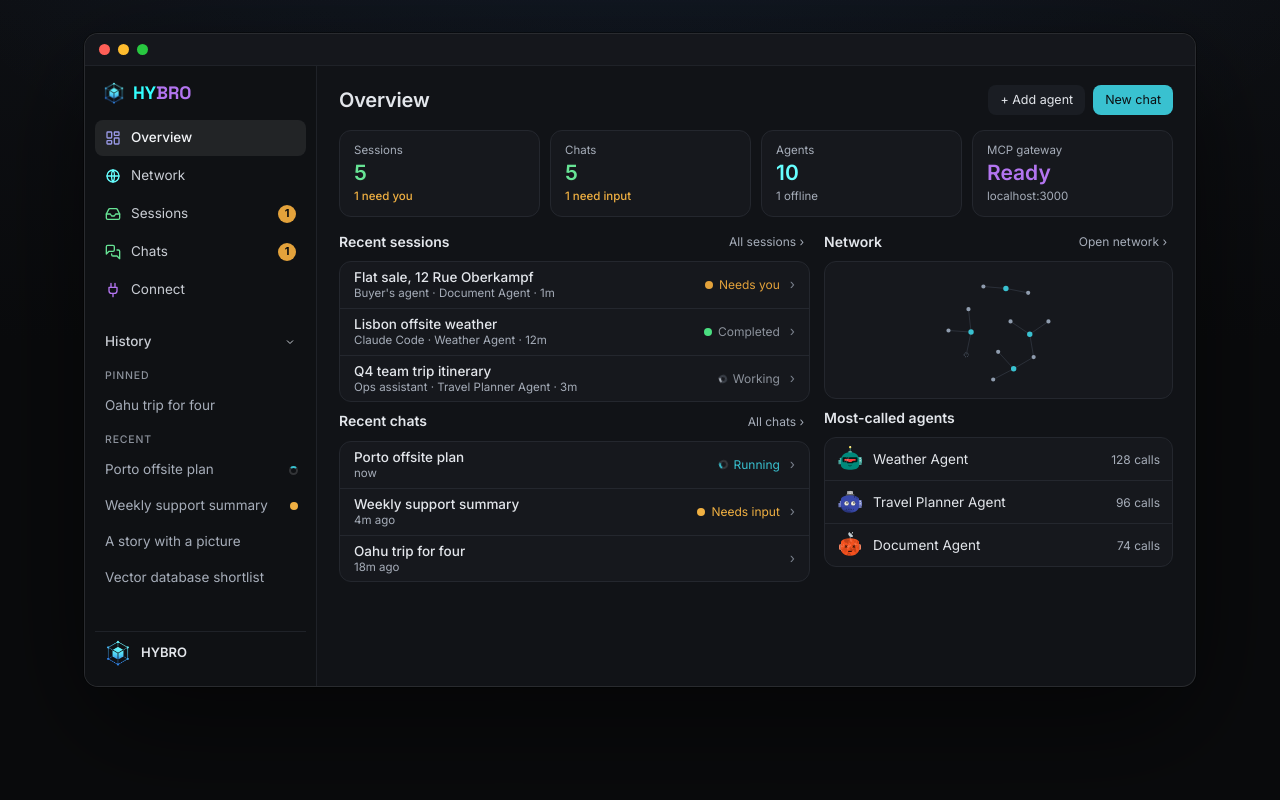
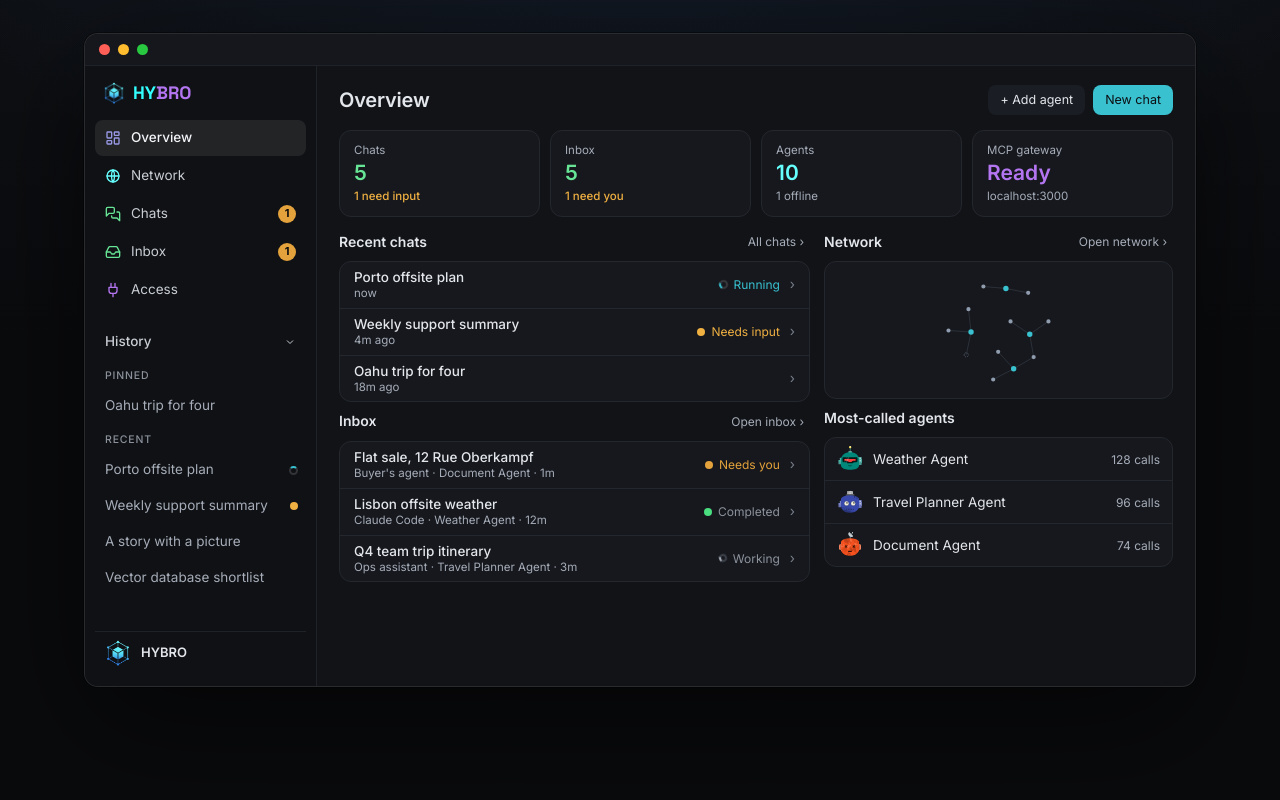
Before and after one commit to hybroai/hybro-home, a Next.js app: page / in a window 1280 px wide. Shown: the part 560-1360 px from the top of the page. Built offline with nearby package versions, Linux system fonts and the light colour scheme.

Commit message:
feat: rename the app preview tabs to Chats, Inbox and Access
Follow the Hybro app's new sidebar: Sessions becomes Inbox and moves below
Chats, Connect becomes Access, and the Overview tiles and lists put chats
before the inbox.

```diff
--- a/components/site/home/app-preview.tsx
+++ b/components/site/home/app-preview.tsx
@@ -30,9 +30,9 @@ type View = 'overview' | 'network' | 'sessions' | 'chats' | 'connect'
 const VIEWS: { key: View; label: string }[] = [
   { key: 'overview', label: 'Overview' },
   { key: 'network', label: 'Network' },
-  { key: 'sessions', label: 'Sessions' },
   { key: 'chats', label: 'Chats' },
-  { key: 'connect', label: 'Connect' },
+  { key: 'sessions', label: 'Inbox' },
+  { key: 'connect', label: 'Access' },
 ]
 
 // Sidebar icons and their colors, as in the app's navigation.
@@ -125,7 +125,7 @@ const MINI = {
 }
 const MOST_CALLED = NET_AGENTS.slice().sort((a, b) => b.calls - a.calls).slice(0, 3)
 
-/** A clickable mock of the Hybro app: Overview, Network, Sessions, Chats and Connect. */
+/** A clickable mock of the Hybro app: Overview, Network, Chats, Inbox and Access. */
 export function AppPreview() {
   const [view, setView] = useState<View>('overview')
   const [chatIndex, setChatIndex] = useState(0)
@@ -168,8 +168,8 @@ export function AppPreview() {
   let body: ReactNode
   if (view === 'overview') {
     const tiles = [
-      { label: 'Sessions', value: '5', color: 'hsl(142 70% 65%)', detail: decision ? 'Open' : '1 need you', warn: !decision, pick: () => go('sessions') },
       { label: 'Chats', value: String(chats.length), color: 'hsl(142 70% 65%)', detail: chatAnswer ? '1 running' : '1 need input', warn: !chatAnswer, pick: () => openChat(chatAnswer ? 3 : 4) },
+      { label: 'Inbox', value: '5', color: 'hsl(142 70% 65%)', detail: decision ? 'Open' : '1 need you', warn: !decision, pick: () => go('sessions') },
       { label: 'Agents', value: String(NET_AGENTS.length), color: 'hsl(180 100% 70%)', detail: '1 offline', warn: false, pick: () => go('network') },
       { label: 'MCP gateway', value: 'Ready', color: 'hsl(270 80% 70%)', detail: 'localhost:3000', warn: false, pick: () => go('connect') },
     ]
@@ -193,19 +193,6 @@ export function AppPreview() {
         </div>
         <div className="app-overview-cols">
           <div style={{ display: 'flex', flexDirection: 'column', gap: 8, minHeight: 0 }}>
-            <SectionTitle title="Recent sessions" action={<LinkButton onClick={() => go('sessions')}>All sessions ›</LinkButton>} />
-            <div style={cardBox}>
-              {sessions.slice(0, 3).map((s, i) => (
-                <button key={s.name} type="button" onClick={() => openSession(i)} className="app-list-row">
-                  <span style={{ flex: 1, minWidth: 0, display: 'flex', flexDirection: 'column', lineHeight: 1.35 }}>
-                    <span style={{ fontWeight: 500, ...ellipsis }}>{s.name}</span>
-                    <span style={{ fontSize: 11.5, color: APP.mutedFg, ...ellipsis }}>{`${s.requester} · ${s.agents} · ${s.updated}`}</span>
-                  </span>
-                  <SessionStatus kind={s.kind} />
-                  <span style={{ color: '#7A808C' }}>›</span>
-                </button>
-              ))}
-            </div>
             <SectionTitle title="Recent chats" action={<LinkButton onClick={() => openChat(0)}>All chats ›</LinkButton>} />
             <div style={cardBox}>
               {[3, 4, 0].map((i, k) => {
@@ -226,6 +213,19 @@ export function AppPreview() {
                   </button>
                 )
               })}
+            </div>
+            <SectionTitle title="Inbox" action={<LinkButton onClick={() => go('sessions')}>Open inbox ›</LinkButton>} />
+            <div style={cardBox}>
+              {sessions.slice(0, 3).map((s, i) => (
+                <button key={s.name} type="button" onClick={() => openSession(i)} className="app-list-row">
+                  <span style={{ flex: 1, minWidth: 0, display: 'flex', flexDirection: 'column', lineHeight: 1.35 }}>
+                    <span style={{ fontWeight: 500, ...ellipsis }}>{s.name}</span>
+                    <span style={{ fontSize: 11.5, color: APP.mutedFg, ...ellipsis }}>{`${s.requester} · ${s.agents} · ${s.updated}`}</span>
+                  </span>
+                  <SessionStatus kind={s.kind} />
+                  <span style={{ color: '#7A808C' }}>›</span>
+                </button>
+              ))}
             </div>
           </div>
           <div className="hide-sm" style={{ flexDirection: 'column', gap: 8, minHeight: 0, display: 'flex' }}>
@@ -260,7 +260,7 @@ export function AppPreview() {
       <div className="app-pane" style={{ flex: 1, overflow: 'hidden', padding: '24px 28px', display: 'flex', flexDirection: 'column', gap: 14 }}>
         {!selected ? (
           <>
-            <div style={{ fontSize: 20, fontWeight: 600 }}>Sessions</div>
+            <div style={{ fontSize: 20, fontWeight: 600 }}>Inbox</div>
             <div style={{ border: '1px solid #2A2E35', borderRadius: 8, padding: '7px 12px', color: '#5A606B' }}>Find a session, requester, agent, or ID</div>
             <div style={{ border: '1px solid #24272E', borderRadius: 12, overflow: 'hidden' }}>
               <div className="app-session-cols" style={{ padding: '8px 14px', background: '#15171C', fontSize: 12, color: '#8C929C' }}>
@@ -286,7 +286,7 @@ export function AppPreview() {
         ) : (
           <>
             <button type="button" onClick={() => setSessionIndex(-1)} className="app-link" style={{ alignSelf: 'flex-start', padding: 0, fontSize: 12.5, color: '#A8AEB8' }}>
-              ← Sessions
+              ← Inbox
             </button>
             <div className="app-session-detail">
               <div style={{ display: 'flex', flexDirection: 'column', gap: 14 }}>
@@ -704,7 +704,7 @@ function ConnectView({ tab, setTab }: { tab: McpTab; setTab: (tab: McpTab) => vo
   return (
     <div className="app-pane" style={{ flex: 1, overflow: 'hidden', padding: '24px 28px', display: 'flex', flexDirection: 'column', gap: 16 }}>
       <div>
-        <div style={{ fontSize: 20, fontWeight: 600 }}>Connect</div>
+        <div style={{ fontSize: 20, fontWeight: 600 }}>Access</div>
         <div style={{ color: '#8C929C' }}>Let your AI assistant reach every agent on this Hybro through MCP.</div>
       </div>
       <div style={{ display: 'flex', alignItems: 'center', gap: 12, padding: '12px 14px', borderRadius: 12, border: '1px solid #2A2E35', background: '#15171C' }}>
```
